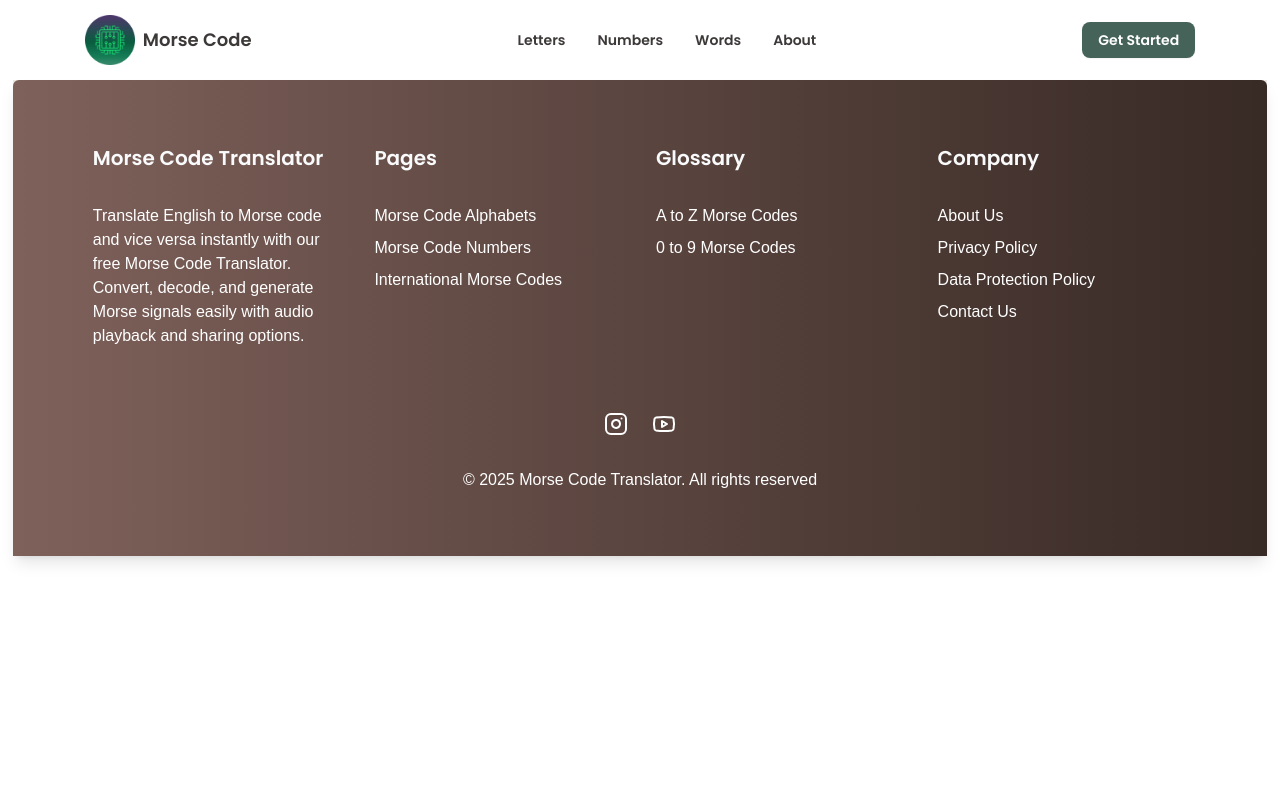
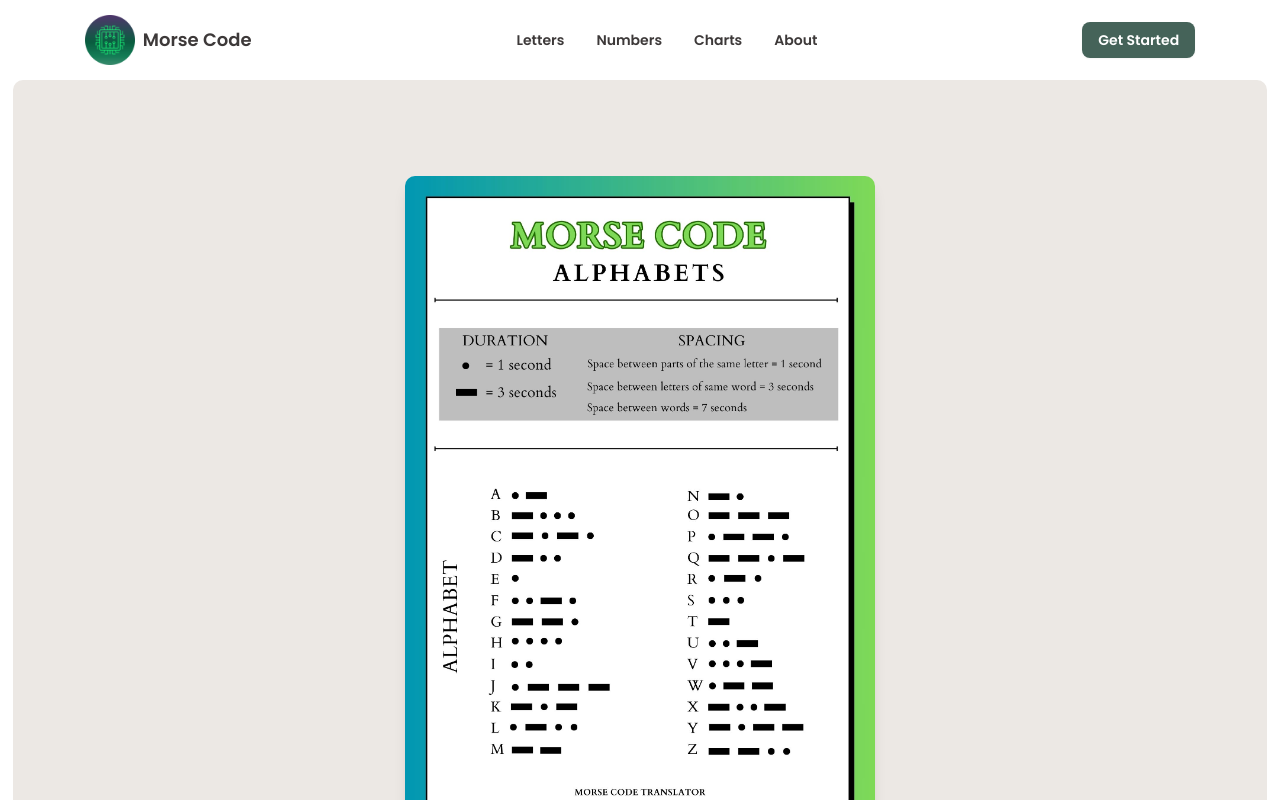
Before and after one commit to krishnabansal89/morseConverter, a Next.js app: page /charts in a window 1280 px wide. Shown: the top 800 px of the page. Built offline with nearby package versions, Linux system fonts and the light colour scheme; a web font is replaced by a local one.

Commit message:
patch: charts page

```diff
--- a/src/app/charts/page.tsx
+++ b/src/app/charts/page.tsx
@@ -3,6 +3,7 @@ import Image from "next/image";
 
 export default function ChartComponent()
 {
+    return (
     <div className="bg-[rgb(236,232,228)] w-[98%] mx-auto p-4 md:px-10 rounded-lg rounded-b-none  h-fit flex flex-col ">
         <Image
             src={"/charts/alphabet-chart.jpg"}
@@ -19,4 +20,5 @@ export default function ChartComponent()
             className=" md:w-2/5  object-cover mt-20 rounded-lg shadow-lg mx-auto"
         />
     </div>
+    )
 }
--- a/src/app/components/home/Navbar.tsx
+++ b/src/app/components/home/Navbar.tsx
@@ -21,8 +21,8 @@ export function Navbar() {
         <Link href="/numbers" className="text-[#3D3939] text-sm hover:text-black transition-colors">
           Numbers
         </Link>
-        <Link href="/articles" className="text-[#3D3939] text-sm hover:text-black transition-colors">
-          Words
+        <Link href="/charts" className="text-[#3D3939] text-sm hover:text-black transition-colors">
+          Charts
         </Link>
         <Link href="/docs" className="text-[#3D3939] text-sm hover:text-black transition-colors">
           About
```
